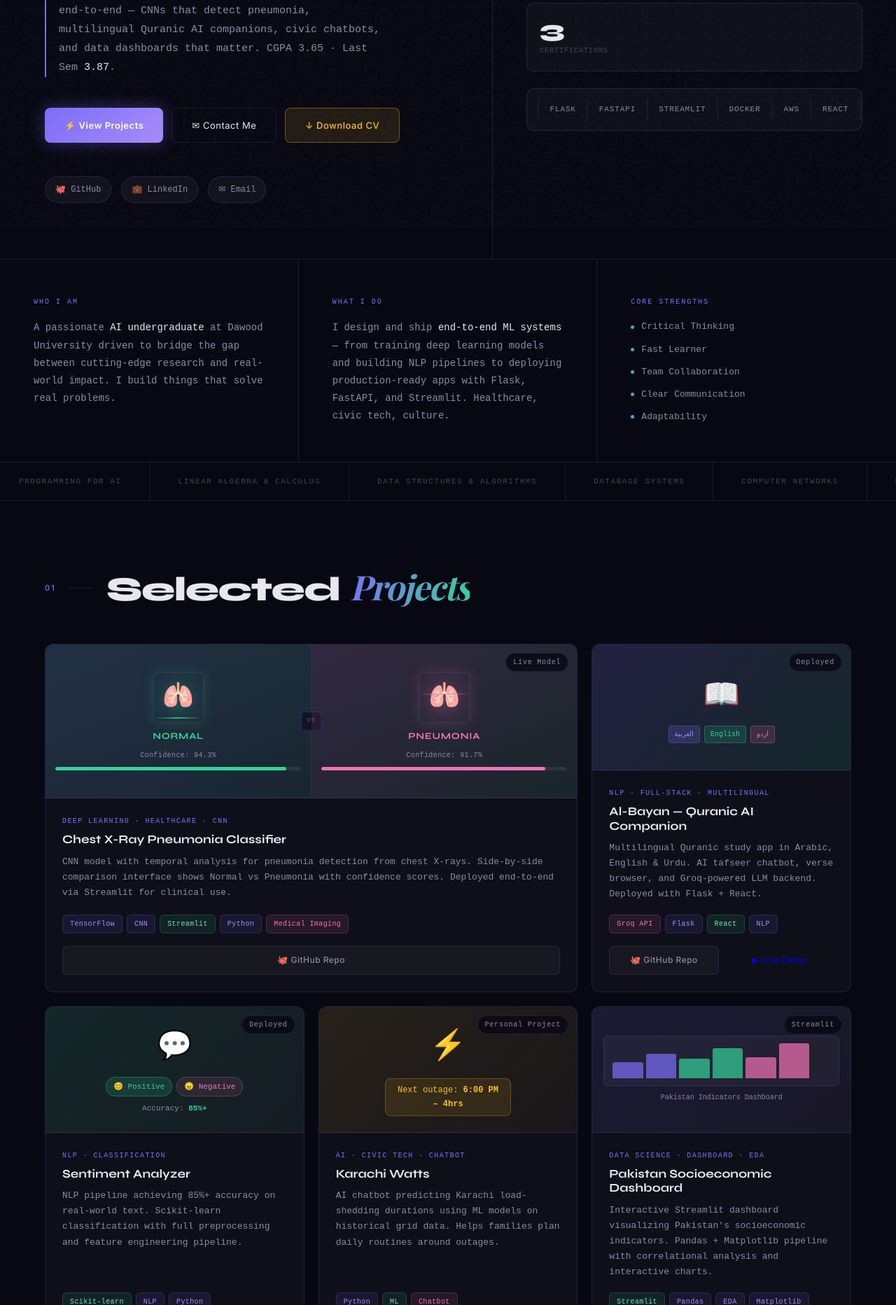
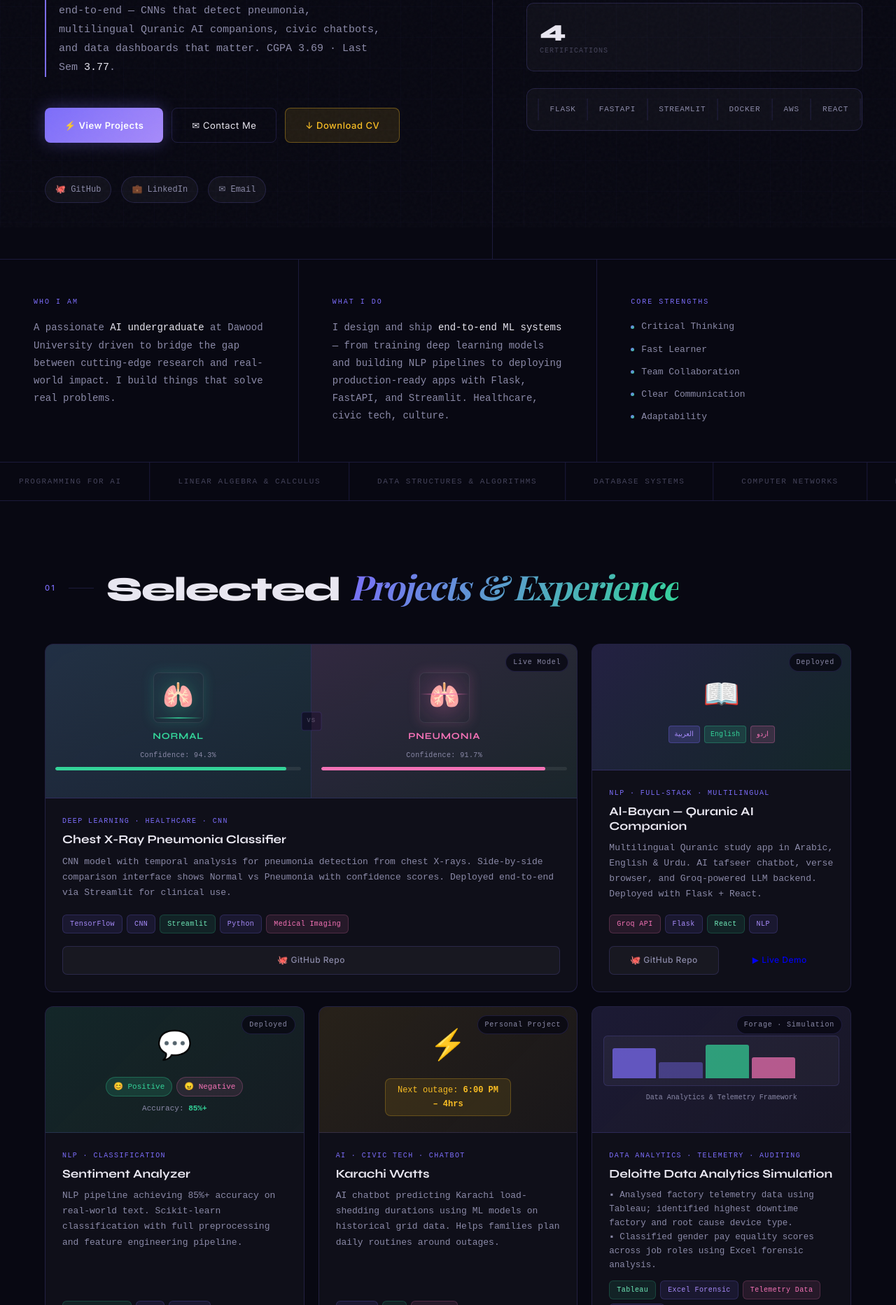
Before and after one commit to maryamsohail32/Maryam-Portfolio, a plain HTML site: page index.html in a window 1280 px wide. Shown: the part 475-2340 px from the top of the page at 70% size. Drawn offline with nearby package versions, Linux system fonts and the light colour scheme; a web font is replaced by a local one.

Commit message:
Update index.html

```diff
--- a/index.html
+++ b/index.html
@@ -582,7 +582,7 @@ footer{
     </h1>
 
     <p class="hero-desc reveal d3">
-      <strong>AI & ML undergraduate</strong> building intelligent systems end-to-end — CNNs that detect pneumonia, multilingual Quranic AI companions, civic chatbots, and data dashboards that matter. CGPA 3.65 · Last Sem <strong>3.87</strong>.
+      <strong>AI & ML undergraduate</strong> building intelligent systems end-to-end — CNNs that detect pneumonia, multilingual Quranic AI companions, civic chatbots, and data dashboards that matter. CGPA 3.69 · Last Sem <strong>3.77</strong>.
     </p>
 
     <div class="hero-actions reveal d4">
@@ -692,7 +692,7 @@ footer{
   <div class="sec-head reveal">
     <span class="sec-num">01</span>
     <span class="sec-rule"></span>
-    <h2 class="sec-title">Selected <em>Projects</em></h2>
+    <h2 class="sec-title">Selected <em>Projects & Experience</em></h2>
   </div>
 
   <div class="proj-grid">
@@ -738,8 +738,6 @@ footer{
         </div>
         <div class="proj-links">
           <a href="https://github.com/maryamsohail32/ChestXRay-CNN-Temporal-Analysis " target="_blank" class="proj-btn proj-btn-repo">🐙 GitHub Repo</a>
-
-
         </div>
       </div>
     </div>
@@ -770,7 +768,6 @@ footer{
         <div class="proj-links">
           <a href="https://github.com/maryamsohail32/AlBayan" target="_blank" class="proj-btn proj-btn-repo">🐙 GitHub Repo</a>
           <a href="#" class="proj-btn proj-btn-demo disabled" title="COMING SOON">▶ Live Demo</a>
-
         </div>
       </div>
     </div>
@@ -799,7 +796,6 @@ footer{
         </div>
         <div class="proj-links">
           <a href="https://github.com/maryamsohail32/sentiment-analyzer" target="_blank" class="proj-btn proj-btn-repo">🐙 GitHub Repo</a>
-
         </div>
       </div>
     </div>
@@ -826,42 +822,39 @@ footer{
         </div>
         <div class="proj-links">
           <a href="https://github.com/maryamsohail32/KarachiWatts" target="_blank" class="proj-btn proj-btn-repo">🐙 GitHub Repo</a>
-
-
         </div>
       </div>
     </div>
 
-    <!-- Pakistan Socioeconomic Dashboard -->
+    <!-- Deloitte Data Analytics Job Simulation -->
     <div class="proj-card reveal d4">
       <div class="proj-visual" style="background:linear-gradient(135deg,rgba(124,109,250,.12),rgba(167,139,250,.06));flex-direction:column;gap:8px;padding:16px">
         <div style="width:100%;background:rgba(255,255,255,.04);border-radius:6px;overflow:hidden;border:1px solid var(--border)">
           <div style="display:flex;align-items:flex-end;gap:4px;padding:10px 12px;height:70px">
-            <div style="width:14%;background:rgba(124,109,250,.7);border-radius:3px 3px 0 0;height:45%"></div>
-            <div style="width:14%;background:rgba(124,109,250,.7);border-radius:3px 3px 0 0;height:70%"></div>
-            <div style="width:14%;background:rgba(52,211,153,.7);border-radius:3px 3px 0 0;height:55%"></div>
-            <div style="width:14%;background:rgba(52,211,153,.7);border-radius:3px 3px 0 0;height:85%"></div>
-            <div style="width:14%;background:rgba(244,114,182,.7);border-radius:3px 3px 0 0;height:60%"></div>
-            <div style="width:14%;background:rgba(244,114,182,.7);border-radius:3px 3px 0 0;height:100%"></div>
+            <div style="width:20%;background:rgba(124,109,250,.7);border-radius:3px 3px 0 0;height:85%"></div>
+            <div style="width:20%;background:rgba(124,109,250,.4);border-radius:3px 3px 0 0;height:45%"></div>
+            <div style="width:20%;background:rgba(52,211,153,.7);border-radius:3px 3px 0 0;height:95%"></div>
+            <div style="width:20%;background:rgba(244,114,182,.7);border-radius:3px 3px 0 0;height:60%"></div>
           </div>
         </div>
-        <div style="font-size:10px;color:var(--muted)">Pakistan Indicators Dashboard</div>
-        <span class="proj-visual-label">Streamlit</span>
+        <div style="font-size:10px;color:var(--muted)">Data Analytics & Telemetry Framework</div>
+        <span class="proj-visual-label">Forage · Simulation</span>
       </div>
       <div class="proj-body-wrap">
-        <span class="proj-tag">Data Science · Dashboard · EDA</span>
-        <h3 class="proj-title">Pakistan Socioeconomic Dashboard</h3>
-        <p class="proj-desc">Interactive Streamlit dashboard visualizing Pakistan's socioeconomic indicators. Pandas + Matplotlib pipeline with correlational analysis and interactive charts.</p>
-        <div class="proj-chips">
-          <span class="proj-chip teal">Streamlit</span>
-          <span class="proj-chip">Pandas</span>
-          <span class="proj-chip">EDA</span>
-          <span class="proj-chip">Matplotlib</span>
+        <span class="proj-tag">Data Analytics · Telemetry · Auditing</span>
+        <h3 class="proj-title">Deloitte Data Analytics Simulation</h3>
+        <p class="proj-desc" style="font-size:12.5px;line-height:1.6;margin-bottom:12px;">
+          ▪ Analysed factory telemetry data using Tableau; identified highest downtime factory and root cause device type.<br>
+          ▪ Classified gender pay equality scores across job roles using Excel forensic analysis.
+        </p>
+        <div class="proj-chips" style="margin-bottom:14px;">
+          <span class="proj-chip teal">Tableau</span>
+          <span class="proj-chip">Excel Forensic</span>
+          <span class="proj-chip pink">Telemetry Data</span>
+          <span class="proj-chip">June 2026</span>
         </div>
         <div class="proj-links">
-          <a href="https://github.com/maryamsohail32/pakistan-socioeconmic-dashboard" target="_blank" class="proj-btn proj-btn-repo">🐙 GitHub Repo</a>
-
-
+          <a href="#" class="proj-btn proj-btn-repo" style="pointer-events:none; opacity:0.6;">Verified Experience</a>
         </div>
       </div>
     </div>
@@ -928,7 +921,6 @@ footer{
         </div>
         <div class="proj-links">
           <a href="https://github.com/maryamsohail32/TeamTasks" target="_blank" class="proj-btn proj-btn-repo">🐙 GitHub Repo</a>
-
         </div>
       </div>
     </div>
@@ -968,8 +960,6 @@ footer{
         </div>
         <div class="proj-links">
           <a href="https://github.com/maryamsohail32/todo-cli" target="_blank" class="proj-btn proj-btn-repo">🐙 GitHub Repo</a>
-
-
         </div>
       </div>
     </div>
@@ -1046,6 +1036,7 @@ footer{
           <span class="s-pill">Matplotlib</span>
           <span class="s-pill">Seaborn</span>
           <span class="s-pill">EDA</span>
+          <span class="s-pill">Tableau</span>
         </div>
       </div>
       <div class="skill-cat-block open">
@@ -1090,7 +1081,7 @@ footer{
           <div>
             <div class="edu-deg">BS Artificial Intelligence</div>
             <div class="edu-school">Dawood University of Engineering & Technology, Karachi</div>
-            <span class="edu-gpa-badge">CGPA 3.65 · Last Semester 3.87</span>
+            <span class="edu-gpa-badge">CGPA 3.69 · Last Semester 3.77</span>
           </div>
         </div>
         <div class="edu-item">
@@ -1111,6 +1102,13 @@ footer{
       <div class="edu-block reveal d2">
         <p class="edu-block-label">Competitions & Certifications</p>
         <div class="award-row">
+          <div class="award-ico">💼</div>
+          <div>
+            <div class="award-title">Deloitte Data Analytics Job Simulation</div>
+            <div class="award-sub">Forage · June 2026 · Analytics, manufacturing telemetry assessment with Tableau, and corporate gender pay equity classification workflows in Excel.</div>
+          </div>
+        </div>
+        <div class="award-row">
           <div class="award-ico">🏆</div>
           <div>
             <div class="award-title">LangChain Mysteries — PROCOM'26</div>
@@ -1122,13 +1120,6 @@ footer{
           <div>
             <div class="award-title">Microsoft 365 Copilot Masterclass</div>
             <div class="award-sub">Microsoft Learn · March 2026 · Prompt engineering & AI-powered productivity. Earned multiple achievement badges.</div>
-          </div>
-        </div>
-        <div class="award-row">
-          <div class="award-ico">⚡</div>
-          <div>
-            <div class="award-title">Generative AI Tools & Frameworks</div>
-            <div class="award-sub">AIS, Dawood University · Dec 2024 · Modern GenAI landscape and practical frameworks for production AI development.</div>
           </div>
         </div>
       </div>
@@ -1240,11 +1231,11 @@ setTimeout(function(){
   var s1=document.getElementById('s1'),s2=document.getElementById('s2'),
       s3=document.getElementById('s3'),s4=document.getElementById('s4'),
       s5=document.getElementById('s5');
-  if(s1)s1.innerHTML='3.65';
-  if(s5)s5.innerHTML='3.87';
+  if(s1)s1.innerHTML='3.69';
+  if(s5)s5.innerHTML='3.77';
   if(s2)s2.innerHTML='6<sup>+</sup>';
   if(s3)s3.innerHTML='85<sup>%</sup>';
-  if(s4)s4.innerHTML='3';
+  if(s4)s4.innerHTML='4';
 })();
 function countTo(el,target,decimals,html_suffix,duration){
   if(!el||isNaN(target))return;
@@ -1261,11 +1252,11 @@ if(sg){
   var counterDone=false;
   function runCounters(){
     if(counterDone)return;counterDone=true;
-    setTimeout(function(){countTo(document.getElementById('s1'),3.65,2,'',1300)},200);
-    setTimeout(function(){countTo(document.getElementById('s5'),3.87,2,'',1100)},300);
+    setTimeout(function(){countTo(document.getElementById('s1'),3.69,2,'',1300)},200);
+    setTimeout(function(){countTo(document.getElementById('s5'),3.77,2,'',1100)},300);
     setTimeout(function(){countTo(document.getElementById('s2'),6,0,'<sup>+</sup>',950)},350);
     setTimeout(function(){countTo(document.getElementById('s3'),85,0,'<sup>%</sup>',1100)},500);
-    setTimeout(function(){countTo(document.getElementById('s4'),3,0,'',800)},650);
+    setTimeout(function(){countTo(document.getElementById('s4'),4,0,'',650)},650);
   }
   var so=new IntersectionObserver(function(entries){
     entries.forEach(function(e){if(e.isIntersecting){runCounters();so.disconnect();}});
```
